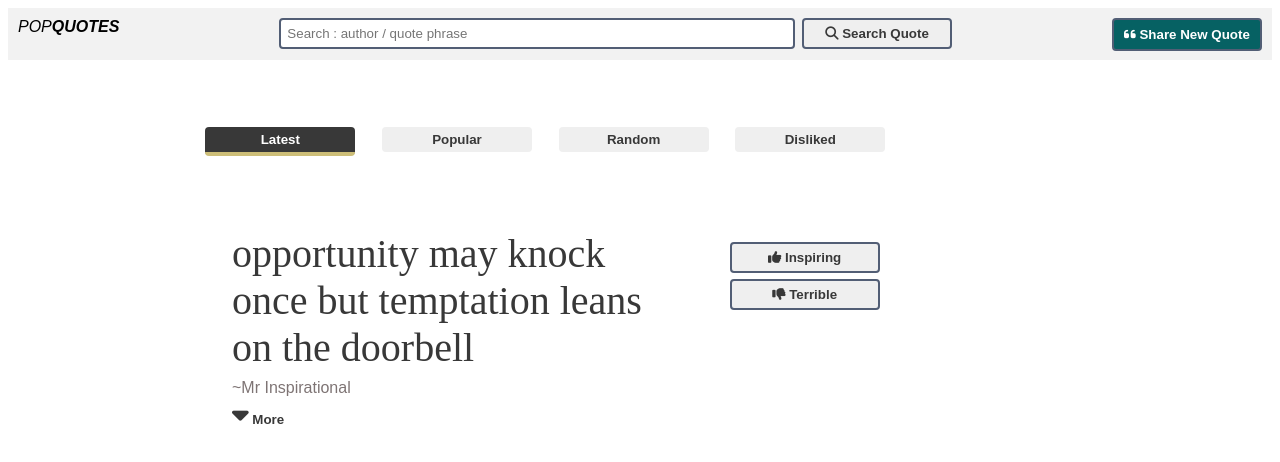
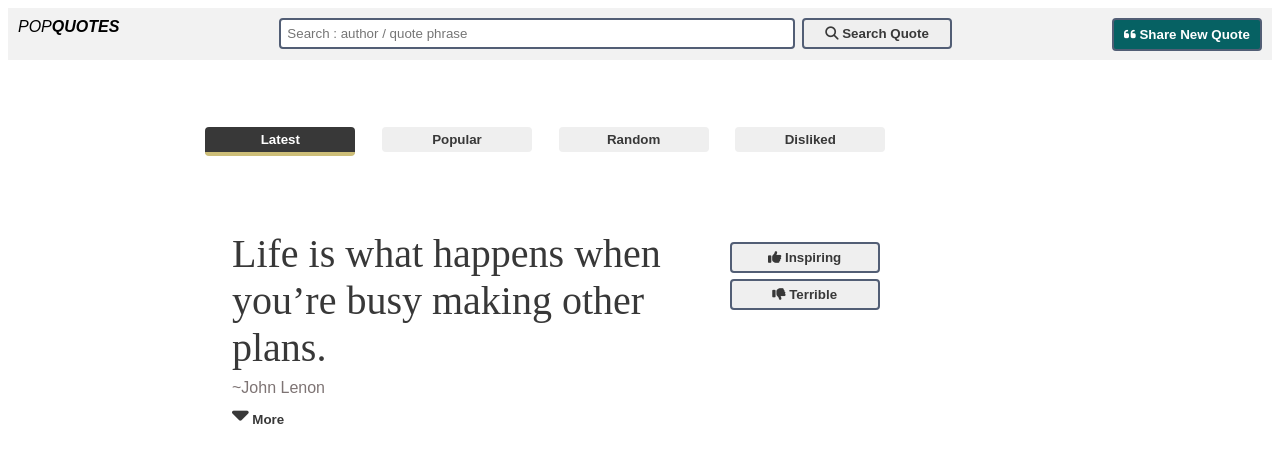
Before and after one commit to masalamind/QuoteVote, an Angular app: page / in a window 1280 px wide. Shown: the top 462 px of the page. Built offline with nearby package versions, Linux system fonts and the light colour scheme; a web font is replaced by a local one.

Commit message:
Changes in users quotes

```diff
--- a/src/app/users-quotes/users-quotes.component.ts
+++ b/src/app/users-quotes/users-quotes.component.ts
@@ -1,4 +1,5 @@
 import { Component, OnInit } from '@angular/core';
+// import { Quote } from '../quote';
 
 @Component({
   selector: 'app-users-quotes',
@@ -11,11 +12,11 @@ export class UsersQuotesComponent implements OnInit {
   showQuoteDetailsState: boolean = false;
 
   constructor() { }
-
+  // quotes: Quote[] = [];
   quote: any = {
     quoteId:"1",
-    quoteTxt:"opportunity may knock once but temptation leans on the doorbell",
-    author:"Mr Inspirational",
+    quoteTxt:"Life is what happens when you’re busy making other plans.",
+    author:"John Lenon",
     likes: 0,
     dislikes: 0,
     publishDate: "10-04-22"
```
Also changed, not shown: src/app/quote.ts (+10 -8 lines), src/app/users-quotes/users-quotes.component.html (line endings or trailing spaces).
